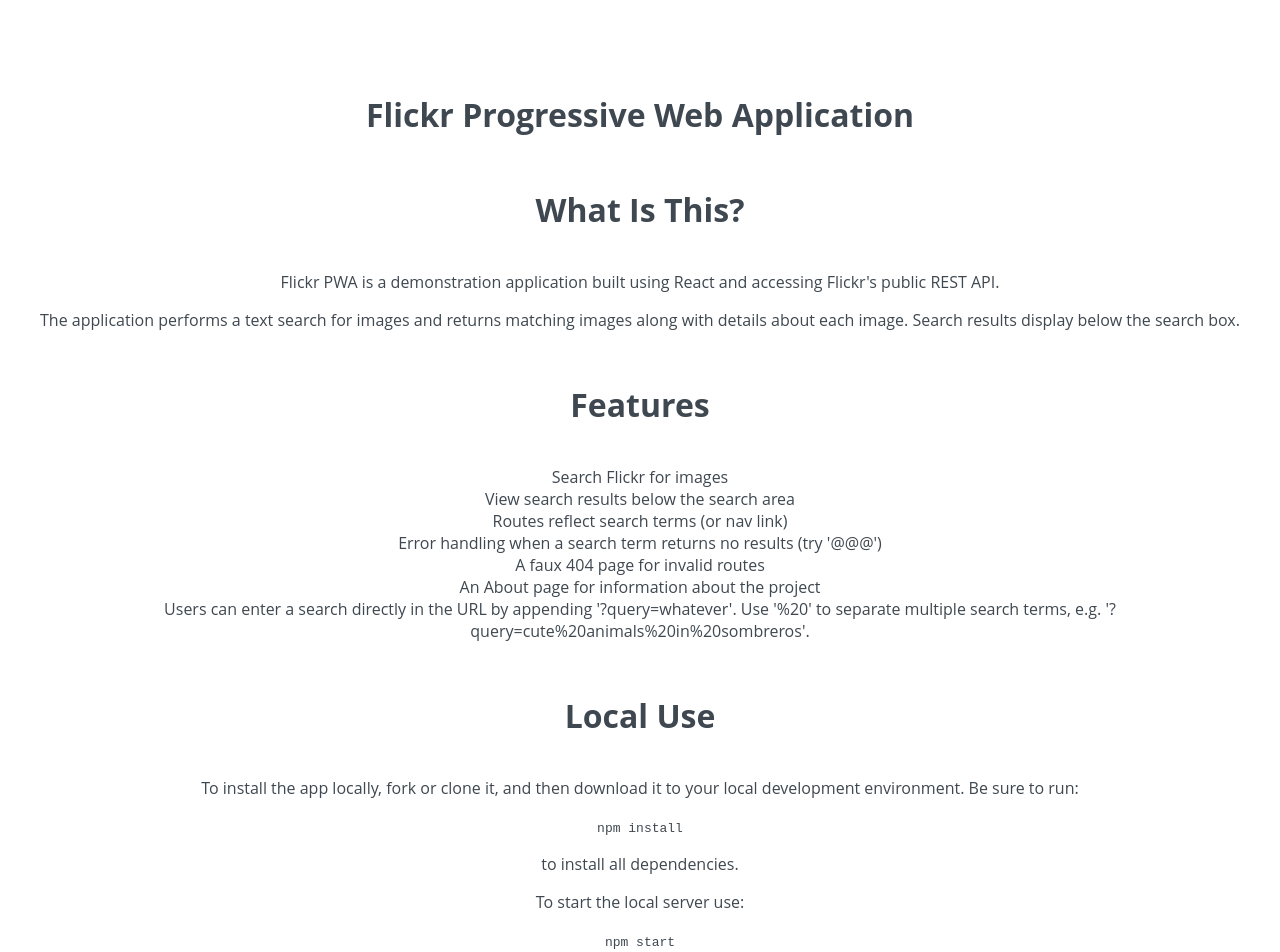
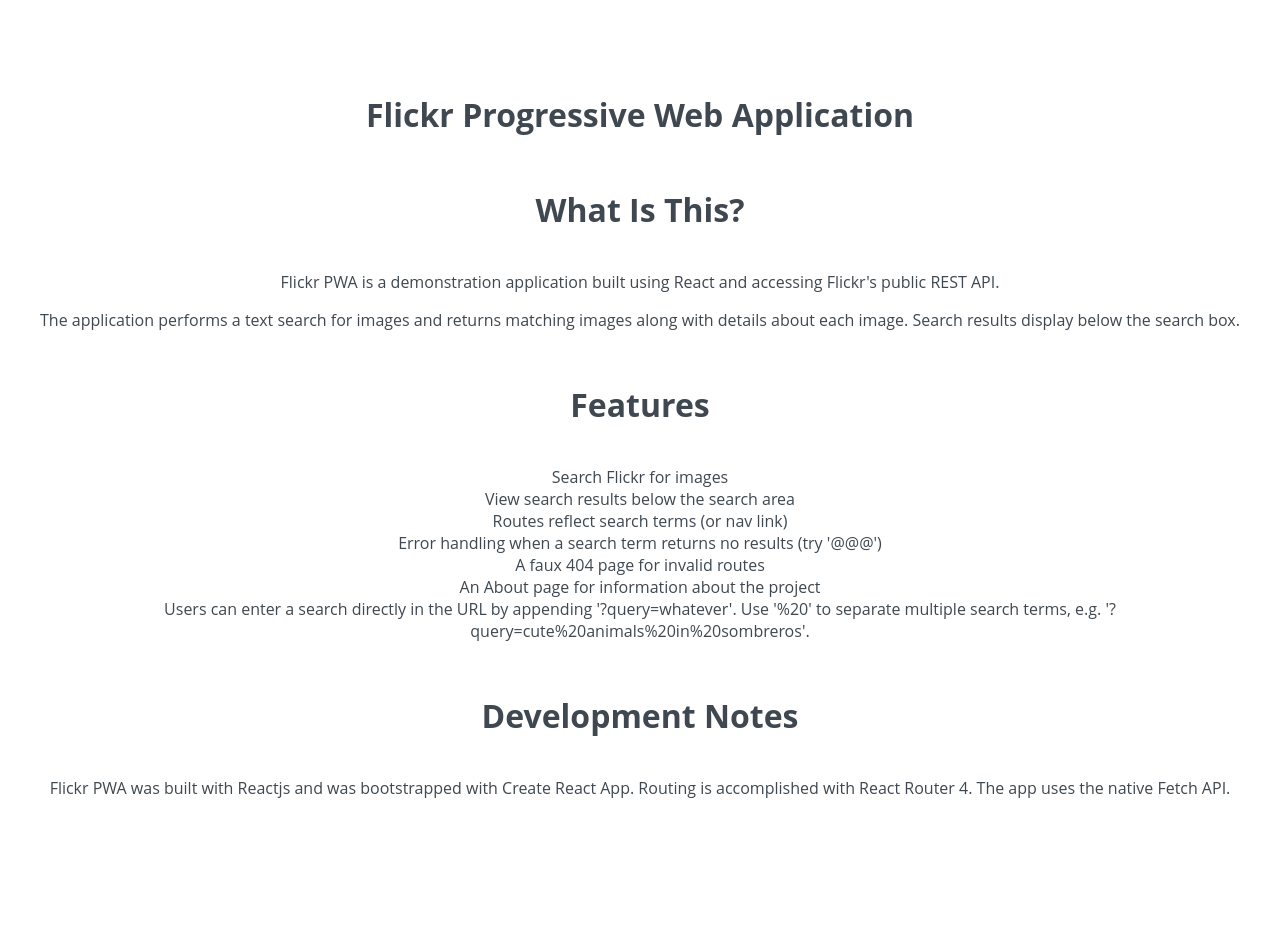
Before and after one commit to julianjohannesen/flickr-pwa, a React (Create React App) app: page /about in a window 1280 px wide. Shown: the top 952 px of the page. After the commit the page ends 815 px from the top, so only its background shows below. Built offline with nearby package versions, Linux system fonts and the light colour scheme.

Commit message:
added loading indicator and updated readme and about.js

```diff
--- a/src/components/PhotoContainer.js
+++ b/src/components/PhotoContainer.js
@@ -1,14 +1,15 @@
 import React from 'react';
 import uuidv4 from 'uuid/v4';
 import Photo from './Photo';
+import Loading from './Loading';
 
-export default function PhotoContainer(props) {
+export default function PhotoContainer({loading, data, query}) {
     // Map over the photos array and call Photo for each photo
-    const generatePhotos = props => {
+    const generatePhotos = (data) => {
         // Check for errors
-        if (props.data?.stat === 'ok') {
+        if (data?.stat === 'ok') {
             // Store the photos array or else store an array
-            const photos = props.data?.photos?.photo || [];
+            const photos = data?.photos?.photo || [];
             // If there are photos, display them
             if (photos.length > 0) {
                 return photos.map(photo => (
@@ -33,21 +34,23 @@
                 <li className="not-found">
                 <h3>There was an error fetching your request.</h3>
                 <p>
-                    {props.data.message}
+                    {data.message}
                 </p>
             </li>
             )
         }
     };
 
-    let {query} = props
+    //let {query} = props
     query = query ? query.split(' ').map(word=>word.charAt(0).toUpperCase() + word.slice(1)).join(' ') : '';
 
     return (
         <div className="photo-container">
             <h2>Results for {query}</h2>
 
-            <ul>{generatePhotos(props)}</ul>
+            <ul>
+                { loading ? <Loading /> : generatePhotos(data) }
+            </ul>
         </div>
     );
 }
--- a/src/css/styles.css
+++ b/src/css/styles.css
@@ -93,6 +93,36 @@
   width: 100%;
 }
 
+/*
+Loader by https://github.com/zbryikt
+*/
+
+.lds-circle {
+
+  width: 24rem;
+  height: 24rem;
+  margin: 1rem;
+  border-radius: 50%;
+  background: rgb(137, 148, 147);
+  animation: lds-circle 2.4s cubic-bezier(0, 0.2, 0.8, 1) infinite;
+}
+
+@keyframes lds-circle {
+  0%, 100% {
+    animation-timing-function: cubic-bezier(0.5, 0, 1, 0.5);
+  }
+  0% {
+    transform: rotateY(0deg);
+  }
+  50% {
+    transform: rotateY(1800deg);
+    animation-timing-function: cubic-bezier(0, 0.5, 0.5, 1);
+  }
+  100% {
+    transform: rotateY(3600deg);
+  }
+}
+
 @media only screen and (max-width: 767px)  {
   body {
     padding-top: 2em;
@@ -122,4 +152,5 @@
     margin: 10px;
     width: 100px;
   }
+
 }
--- a/src/pages/About.js
+++ b/src/pages/About.js
@@ -50,31 +50,7 @@
                 </ul>
             </section>
 
-            <section>
-                <h2>Local Use</h2>
 
-                <p>
-                    To install the app locally, fork or clone it, and then
-                    download it to your local development environment. Be sure
-                    to run:
-                </p>
-
-                <code>
-                    npm install
-                </code>
-
-                <p>
-                    to install all dependencies.
-                </p>
-
-                <p>
-                    To start the local server use:
-                </p>
-
-                <code>
-                    npm start
-                </code>
-            </section>
             <section>
                 <h2>Development Notes</h2>
 
--- a/src/pages/Home.js
+++ b/src/pages/Home.js
@@ -10,6 +10,7 @@
 class Home extends Component {
     // Store the state of the search query and any returned data
     state = {
+        loading: false,
         data: '',
         url: '',
         endpoint: 'https://www.flickr.com/services/rest/',
@@ -60,13 +61,19 @@
     };
 
     // liftUpData will lift the fetched data from fetchData to Home. We pass it to fetchData when we call fetchData in componentDidUpdate. This additional step is necessary, because fetchData is defined in another file/scope. We need to get the fetched data from there to here.
-    liftUpData = data => this.setState({ data: data });
+    liftUpData = data => this.setState({
+        loading: false,
+        data: data
+    });
 
     // Now that the query text has been lifted up, we can build the url and fetch the data
     submitQuery = () => {
         this.setState(
             // First, build the url
-            { url: buildURL(this.state.endpoint, this.state.options) },
+            {
+                loading: true,
+                url: buildURL(this.state.endpoint, this.state.options)
+            },
             // Then, in the callback, use the url to fetchData
             () => {
                 if (this.state.url) {
@@ -85,14 +92,6 @@
         // Call liftUpQuery after Homes mounts in case the use has entered a search directly into the url field
         this.liftUpQuery('');
 
-        console.log(
-            "LOCATION: ", this.props.location,
-            "\nHISTORY: ", this.props.history,
-            "\nMATCH: ", this.state.match,
-            '\nWhat is the match object telling us? ',
-            this.props.match.params.text, " and what is the current value of this.state.options.text? ", this.state.options.text
-        );
-
     }
 
     render() {
@@ -103,6 +102,7 @@
                 <Nav liftUpQuery={this.liftUpQuery} />
                 {this.state.data ? (
                     <PhotoContainer
+                        loading={this.state.loading}
                         data={this.state.data}
                         query={this.state.options.text}
                     />
```
Also changed, not shown: 1 other file (tests, documents, lock files or other folders).
